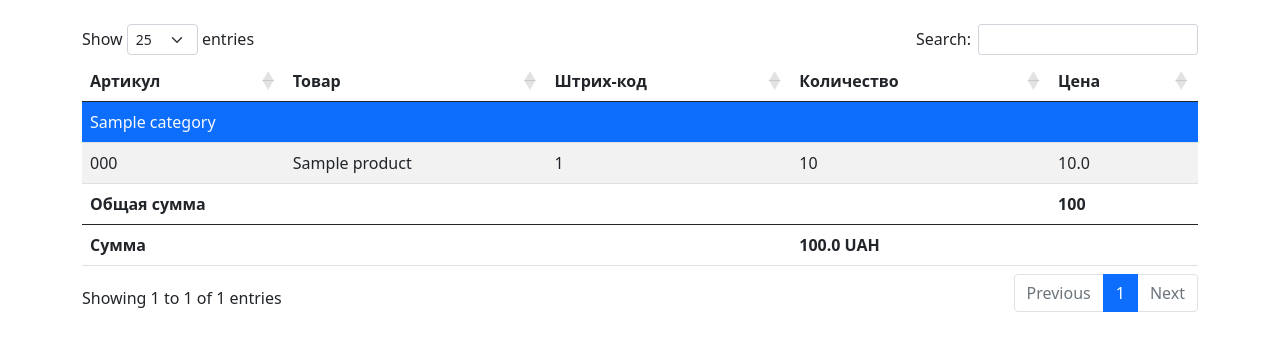
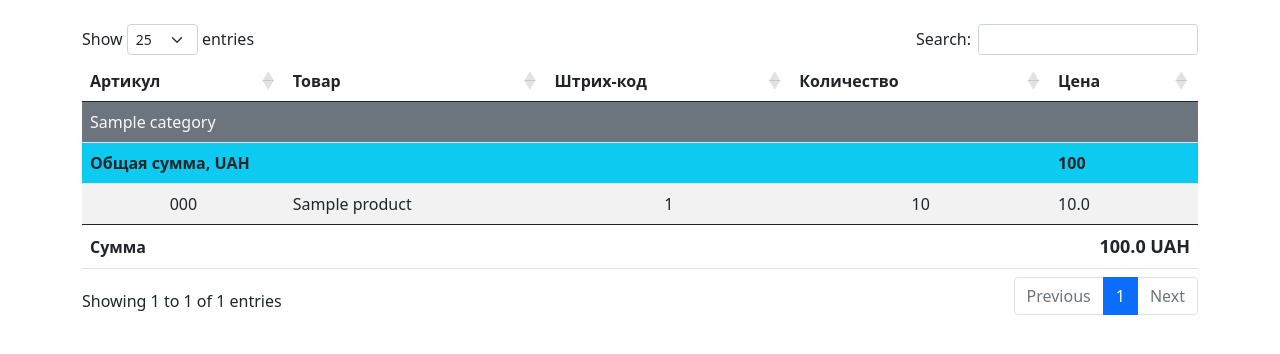
Before and after one commit to NightCourier/inventory-control-system, a Django app: a page that uses src/ics/templates/index.html in a window 1280 px wide. Shown: the part 56-410 px from the top of the page. Run offline with Django 3.2, Linux system fonts and the light colour scheme; tables that the repository leaves empty hold one stand-in row (values such as "Sample post"); some libraries are stand-ins or nearby versions.

Commit message:
try to group by category price

```diff
--- a/src/ics/models.py
+++ b/src/ics/models.py
@@ -23,10 +23,6 @@ class Category(models.Model):
 
     def __str__(self):
         return self.name
-
-    # def total_price(self):
-    #     a = sum([item.total for item in self.products.aggregate()])
-    #     return a
 
     class Meta:
         verbose_name = "Категория товара"
--- a/src/ics/templates/ics/table.html
+++ b/src/ics/templates/ics/table.html
@@ -4,7 +4,7 @@
     <br>
     <table id="inventory_table" class="table table-striped" style="width:100%">
         <thead>
-        <tr>
+        <tr style="text-align: center">
             <th>Категория</th>
             <th>Артикул</th>
             <th>Товар</th>
@@ -17,18 +17,18 @@
         {% for item in storproducts.products %}
             <tr>
                 <td>{{ item.product_type }}</td>
-                <td>{{ item.vendor_code }}</td>
+                <td style="text-align: center">{{ item.vendor_code }}</td>
                 <td>{{ item.name }}</td>
-                <td>{{ item.bar_code }}</td>
-                <td>{{ item.amount }}</td>
+                <td style="text-align: center">{{ item.bar_code }}</td>
+                <td style="text-align: center">{{ item.amount }}</td>
                 <td>{{ item.price }}</td>
             </tr>
         {% endfor %}
         </tbody>
         <tfoot>
             <tr>
-                <th colspan="4" class="text-right">Сумма</th>
-                <th colspan="2" >{{ storage_price }} UAH</th>
+                <th colspan="4">Сумма</th>
+                <th colspan="2" style="text-align: right; font-size: large">{{ storage_price }} UAH</th>
             </tr>
         </tfoot>
     </table>
--- a/src/ics/templates/index.html
+++ b/src/ics/templates/index.html
@@ -26,7 +26,7 @@
                        aria-expanded="false">{{ storproducts.products.first.storage.first }}</a>
                     <ul class="dropdown-menu" aria-labelledby="dropdown03">
                         {% for storage in storages %}
-                            <li><a class="dropdown-item" href="{% url 'home' storage.slug %}">{{ storage.city }}</a>                            </li>
+                            <li><a class="dropdown-item" href="{% url 'home' storage.slug %}">{{ storage.city }}</a></li>
                         {% endfor %}
                     </ul>
                 </li>
@@ -54,19 +54,23 @@
 				var api = this.api();
 				var rows = api.rows({page: 'current'}).nodes();
 				var last = null;
+				var next = null;
 				api.column(0, {page: 'current'}).data().each(function (category, i) {
+				    console.log(0, last, category, i)
 					var q = JSON.parse("{{ total | escapejs }}");
 					if (last !== category) {
 						$(rows).eq(i).before(
-							'<tr class="bg-primary text-light" ><td colspan="6">' + category + '</td></tr>'
+							'<tr class="bg-secondary text-light" ><td colspan="6">' + category + '</td></tr>'
 						);
-						$(rows).eq(i).after(
-							' <tr>\n' +
-							'        <th colspan="4" class="text-right">Общая сумма</th>\n' +
+                        console.log(11, last, category, i)
+						$(rows).eq(i).before(
+							' <tr class="bg-info">\n' +
+							'        <th colspan="4" class="text-right">Общая сумма, UAH</th>\n' +
 							'        <th colspan="2">' + q[category] + ' </th>\n' +
 							'    </tr>'
 						)
 						last = category;
+                        console.log(22, last, category, i)
 					}
 				});
 			}
```
